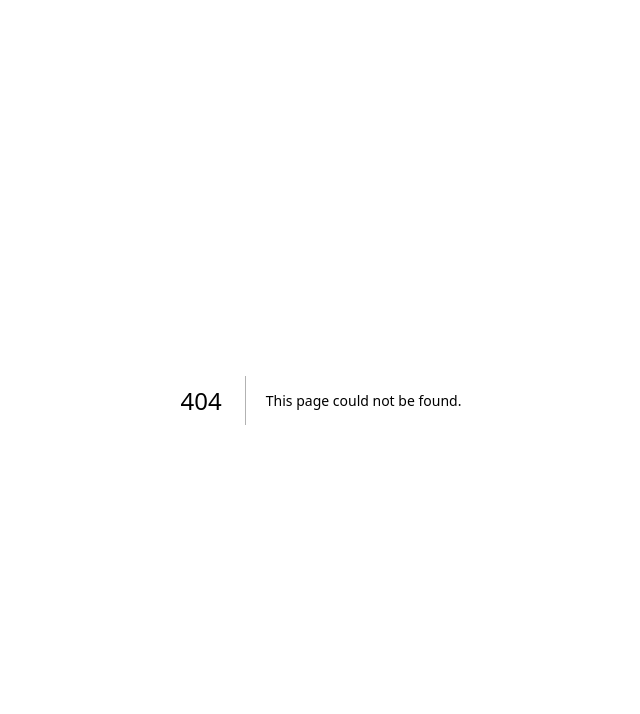
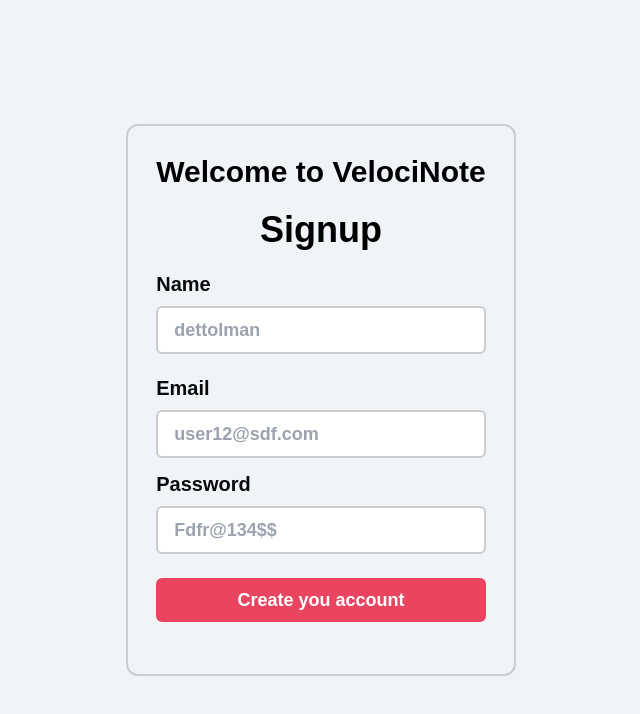
Before and after one commit to amann-codes/BugNest, a Next.js app: page /signup in a window 1280 px wide. Before the commit this address had no page. Shown: the top 714 px of the page, without its empty margins (319-959 px from the left). Built offline with nearby package versions, Linux system fonts and the light colour scheme.

Commit message:
created components for signup page

```diff
--- /dev/null
+++ b/app/signup/page.tsx
@@ -0,0 +1,5 @@
+import Signup from "@/components/components/Signup";
+
+export default function () {
+  return <Signup />;
+}
--- /dev/null
+++ b/components/components/Signup.tsx
@@ -0,0 +1,77 @@
+"use client";
+import React, { useState } from "react";
+import { useRouter } from "next/navigation";
+export default function SignUp() {
+  const router = useRouter();
+  const [email, setEmail] = useState("");
+  const [name, setName] = useState("");
+  const [password, setPassword] = useState("");
+  return (
+    <div className="flex items-center justify-center min-h-screen bg-[#F0F4F8]">
+      <div className="w-max h-max">
+        <div className="flex flex-col justify-center items-center border-2 border-[#CCCCCC] p-7 rounded-xl">
+          <p className="text-center text-black font-bold text-3xl">
+            Welcome to VelociNote
+          </p>
+          <p className="text-center text-black font-bold text-4xl mt-5">
+            Signup
+          </p>
+          <form className="flex flex-col w-full">
+            <label className="text-xl font-semibold mt-5 mb-2">
+              Name
+            </label>
+            <input
+              onChange={(e) => {
+                setName(e.target.value);
+              }}
+              type="text"
+              placeholder="dettolman"
+              className="w-full flex flex-row justify-center items-center border-2 border-[#CCCCCC] bg-white px-4 py-2 rounded-md text-lg font-bold focuse:outline-1 focus:outline-[#CCCCCC]"
+            ></input>
+            <label className="text-xl font-semibold mt-5 mb-2">
+              Email
+            </label>
+            <input
+              onChange={(e) => {
+                setEmail(e.target.value);
+              }}
+              type="text"
+              placeholder="user12@sdf.com"
+              className="w-full flex flex-row justify-center items-center border-2 border-[#CCCCCC] bg-white px-4 py-2 rounded-md text-lg font-bold focuse:outline-1 focus:outline-[#CCCCCC]"
+            ></input>
+            <label className="text-xl font-semibold mt-3 mb-2">
+              Password
+            </label>
+            <input
+              onChange={(e) => {
+                setPassword(e.target.value);
+              }}
+              type="password"
+              placeholder="Fdfr@134$$"
+              className="w-full flex flex-row justify-center items-center border-2 border-[#CCCCCC] bg-white px-4 py-2 rounded-md text-lg font-bold focuse:outline-1 focus:outline-[#CCCCCC]"
+            ></input>
+          </form>
+          <button
+            onClick={async () => {
+              const res = await fetch("/api/signup", {
+                method: "POST",
+                headers: { "Content-Type": "application/json" },
+                body: JSON.stringify({
+                  name,
+                  email,
+                  password,
+                }),
+              });
+              console.log({ name, email, password });
+              console.log(res);
+              router.push('/')
+            }}
+            className="w-full my-6 bg-[#E94560] rounded-md py-2 font-semibold text-lg text-white active:text-[#333333] active:bg-white"
+          >
+            Create you account
+          </button>
+        </div>
+      </div>
+    </div>
+  );
+}
--- /dev/null
+++ b/components/ui/button.tsx
@@ -0,0 +1,56 @@
+import * as React from "react"
+import { Slot } from "@radix-ui/react-slot"
+import { cva, type VariantProps } from "class-variance-authority"
+
+import { cn } from "@/lib/utils"
+
+const buttonVariants = cva(
+  "inline-flex items-center justify-center gap-2 whitespace-nowrap rounded-md text-sm font-medium ring-offset-background transition-colors focus-visible:outline-none focus-visible:ring-2 focus-visible:ring-ring focus-visible:ring-offset-2 disabled:pointer-events-none disabled:opacity-50 [&_svg]:pointer-events-none [&_svg]:size-4 [&_svg]:shrink-0",
+  {
+    variants: {
+      variant: {
+        default: "bg-primary text-primary-foreground hover:bg-primary/90",
+        destructive:
+          "bg-destructive text-destructive-foreground hover:bg-destructive/90",
+        outline:
+          "border border-input bg-background hover:bg-accent hover:text-accent-foreground",
+        secondary:
+          "bg-secondary text-secondary-foreground hover:bg-secondary/80",
+        ghost: "hover:bg-accent hover:text-accent-foreground",
+        link: "text-primary underline-offset-4 hover:underline",
+      },
+      size: {
+        default: "h-10 px-4 py-2",
+        sm: "h-9 rounded-md px-3",
+        lg: "h-11 rounded-md px-8",
+        icon: "h-10 w-10",
+      },
+    },
+    defaultVariants: {
+      variant: "default",
+      size: "default",
+    },
+  }
+)
+
+export interface ButtonProps
+  extends React.ButtonHTMLAttributes<HTMLButtonElement>,
+    VariantProps<typeof buttonVariants> {
+  asChild?: boolean
+}
+
+const Button = React.forwardRef<HTMLButtonElement, ButtonProps>(
+  ({ className, variant, size, asChild = false, ...props }, ref) => {
+    const Comp = asChild ? Slot : "button"
+    return (
+      <Comp
+        className={cn(buttonVariants({ variant, size, className }))}
+        ref={ref}
+        {...props}
+      />
+    )
+  }
+)
+Button.displayName = "Button"
+
+export { Button, buttonVariants }
--- /dev/null
+++ b/components/ui/input.tsx
@@ -0,0 +1,25 @@
+import * as React from "react"
+
+import { cn } from "@/lib/utils"
+
+export interface InputProps
+  extends React.InputHTMLAttributes<HTMLInputElement> {}
+
+const Input = React.forwardRef<HTMLInputElement, InputProps>(
+  ({ className, type, ...props }, ref) => {
+    return (
+      <input
+        type={type}
+        className={cn(
+          "flex h-10 w-full rounded-md border border-input bg-background px-3 py-2 text-sm ring-offset-background file:border-0 file:bg-transparent file:text-sm file:font-medium file:text-foreground placeholder:text-muted-foreground focus-visible:outline-none focus-visible:ring-2 focus-visible:ring-ring focus-visible:ring-offset-2 disabled:cursor-not-allowed disabled:opacity-50",
+          className
+        )}
+        ref={ref}
+        {...props}
+      />
+    )
+  }
+)
+Input.displayName = "Input"
+
+export { Input }
```
